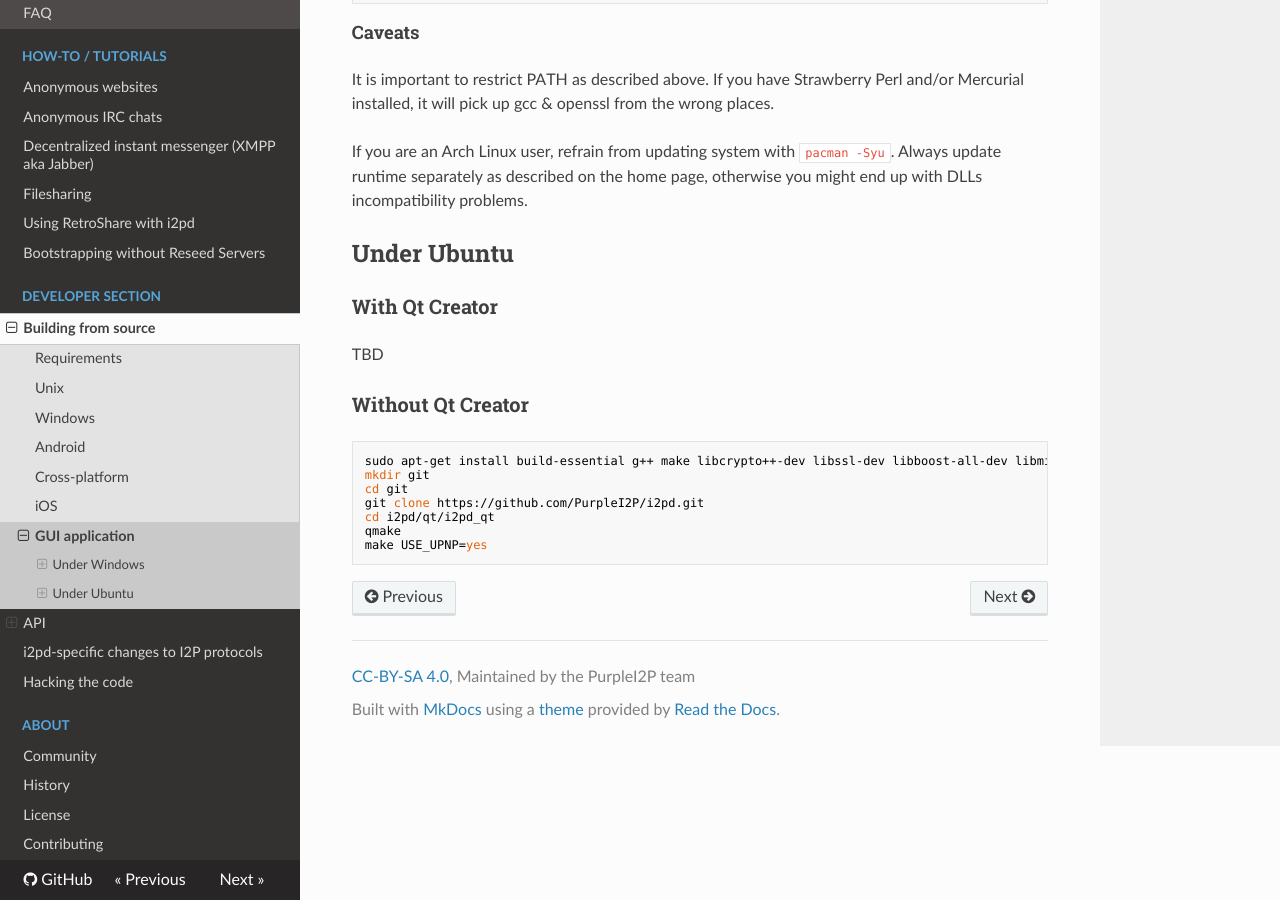
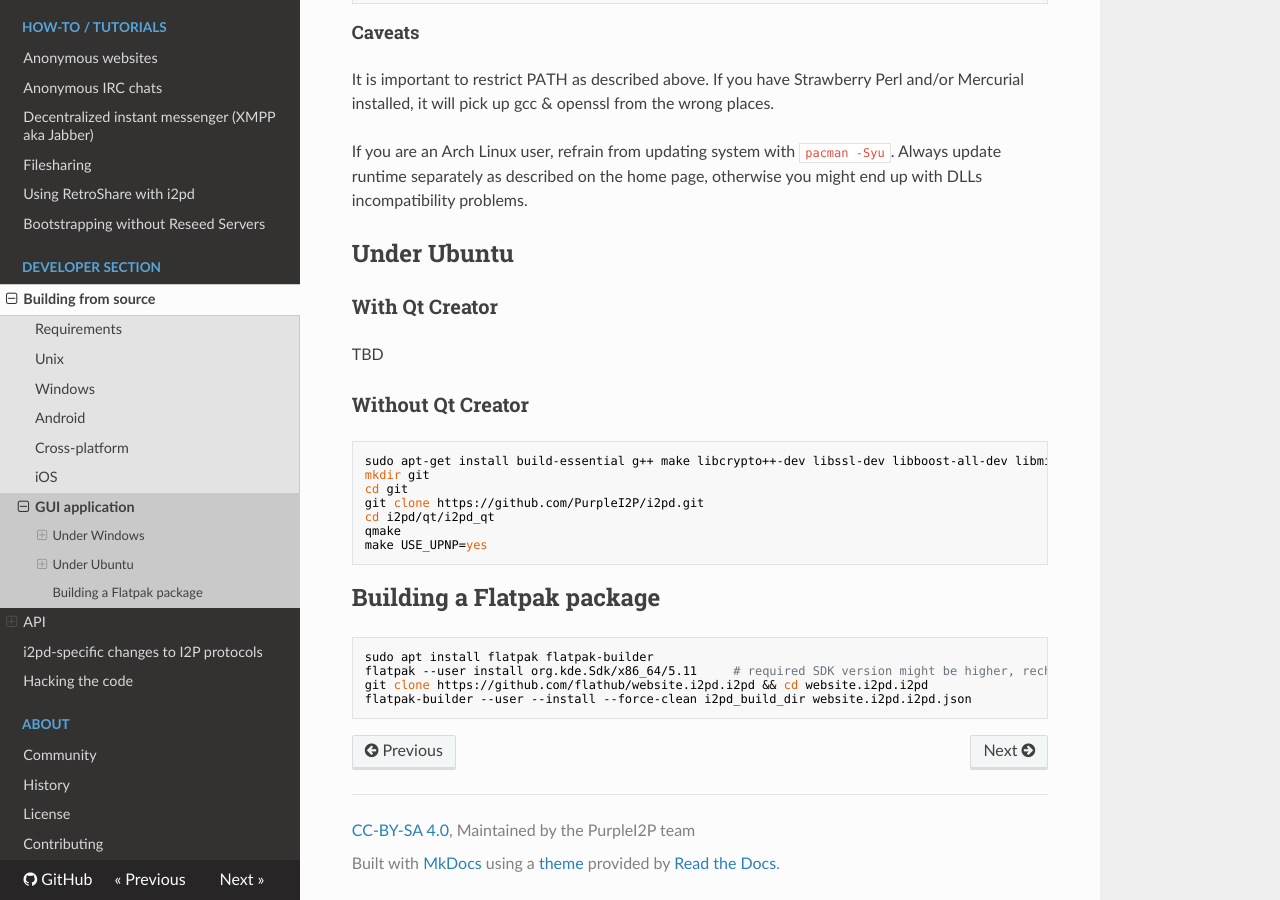
Before and after one commit to PurpleI2P/i2pd_docs_en, an MkDocs documentation site: the page built from docs/devs/building/qt-desktop-gui.md, in a window 1280 px wide and 900 px high, scrolled down 616 px. Built offline with MkDocs 1.6.1, drawn with Linux system fonts in a browser that asks for light colours; nearby versions of some CDN libraries; old or Windows-style settings are respelled for this version of MkDocs.

Commit message:
Add Flatpak building instructions

````diff
--- a/docs/devs/building/qt-desktop-gui.md
+++ b/docs/devs/building/qt-desktop-gui.md
@@ -49,3 +49,12 @@ cd i2pd/qt/i2pd_qt
 qmake
 make USE_UPNP=yes
 ```
+
+## Building a Flatpak package
+
+```
+sudo apt install flatpak flatpak-builder
+flatpak --user install org.kde.Sdk/x86_64/5.11     # required SDK version might be higher, recheck the manifest
+git clone https://github.com/flathub/website.i2pd.i2pd && cd website.i2pd.i2pd
+flatpak-builder --user --install --force-clean i2pd_build_dir website.i2pd.i2pd.json
+```
````
